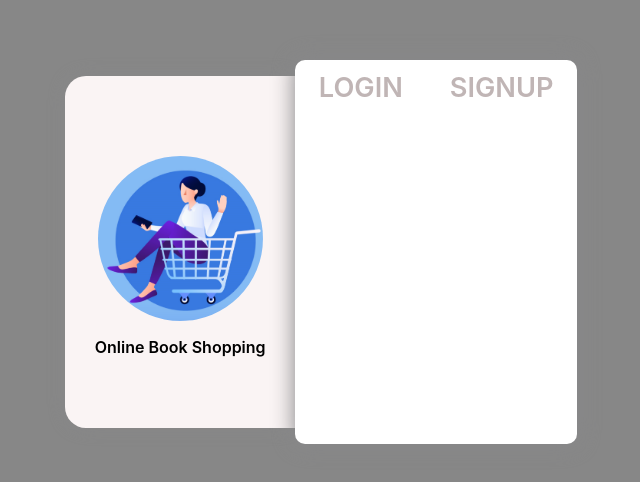
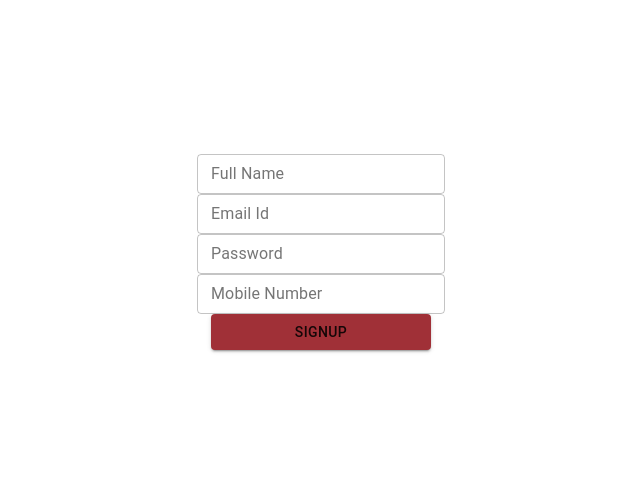
Before and after one commit to NishuTyagi15/BookStore_App, a React (Create React App) app: page / in a window 1280 px wide. Shown: the part 148-630 px from the top of the page, without its empty margins (319-959 px from the left). Built offline with nearby package versions, Linux system fonts and the light colour scheme.

Commit message:
[Nishu Tyagi]Added:Code for Signup Page UI

```diff
--- a/package.json
+++ b/package.json
@@ -3,13 +3,19 @@
   "version": "0.1.0",
   "private": true,
   "dependencies": {
+    "@material-ui/core": "^4.12.3",
+    "@mui/icons-material": "^5.0.5",
+    "@mui/material": "^5.0.5",
+    "@mui/styled-engine-sc": "^5.0.3",
     "@testing-library/jest-dom": "^5.14.1",
     "@testing-library/react": "^11.2.7",
     "@testing-library/user-event": "^12.8.3",
     "react": "^17.0.2",
     "react-dom": "^17.0.2",
+    "react-router-dom": "^5.3.0",
     "react-scripts": "4.0.3",
     "sass": "^1.43.4",
+    "styled-components": "^5.3.3",
     "web-vitals": "^1.1.2"
   },
   "scripts": {
--- a/src/App.js
+++ b/src/App.js
@@ -1,10 +1,12 @@
 import './App.css';
 import Dashboard from './Pages/Dashboard/Dashboard';
+import Signup from './Components/SignUp/Signup';
 
 function App() {
   return (
     <div className="App">
-      <Dashboard/>
+      {/* <Dashboard/> */}
+      <Signup/>
     </div>
   );
 }
--- /dev/null
+++ b/src/Components/SignUp/Signup.jsx
@@ -0,0 +1,57 @@
+import React, { Component } from 'react';
+import TextField from '@material-ui/core/TextField';
+import Button from '@material-ui/core/Button';
+import '../SignUp/Signup.scss';
+
+class Signup extends Component {
+
+    render() {
+        return (
+            <div className="signup_main">
+                <form className="signup">
+                    <div className="signup_inputs">
+                        <TextField
+                            id="fullName"
+                            type="text"
+                            name="fName"
+                            label="Full Name"
+                            variant="outlined"
+                            size="small"
+                        />
+                        <TextField
+                            id="email"
+                            type="text"
+                            name="email"
+                            label="Email Id"
+                            variant="outlined"
+                            size="small"
+                        />
+                        <TextField
+                            id="password"
+                            type="password"
+                            name="password"
+                            label="Password"
+                            variant="outlined"
+                            size="small"
+                        />
+                        <TextField
+                            id="mobile"
+                            type="test"
+                            name="mobile"
+                            label="Mobile Number"
+                            variant="outlined"
+                            size="small"
+                        />
+                    </div>
+                    <div className="button_main">
+                        <Button className="button1" variant="contained">
+                            Signup
+                        </Button>
+                    </div>
+                </form>
+            </div>
+        );
+    }
+}
+
+export default Signup;
--- /dev/null
+++ b/src/Components/SignUp/Signup.scss
@@ -0,0 +1,21 @@
+@mixin  align($display,$justify-content,$direction,$height) {
+    display: flex;
+    justify-content: $justify-content;
+    flex-direction: $direction;
+    align-items: center;
+}
+.signup{
+    @include align(flex,center,column,333px);
+    height: 100vh;
+}
+.signup_inputs{
+    @include align(flex,space-evenly,column, 292px);
+}
+.div-but-content{
+    @include align(flex,center,null,null);
+    width: 100%;
+}
+.button1{
+    width: 220px;
+    background-color: #A03037 !important;
+}
```
Also changed, not shown: 1 other file (tests, documents, lock files or other folders).
